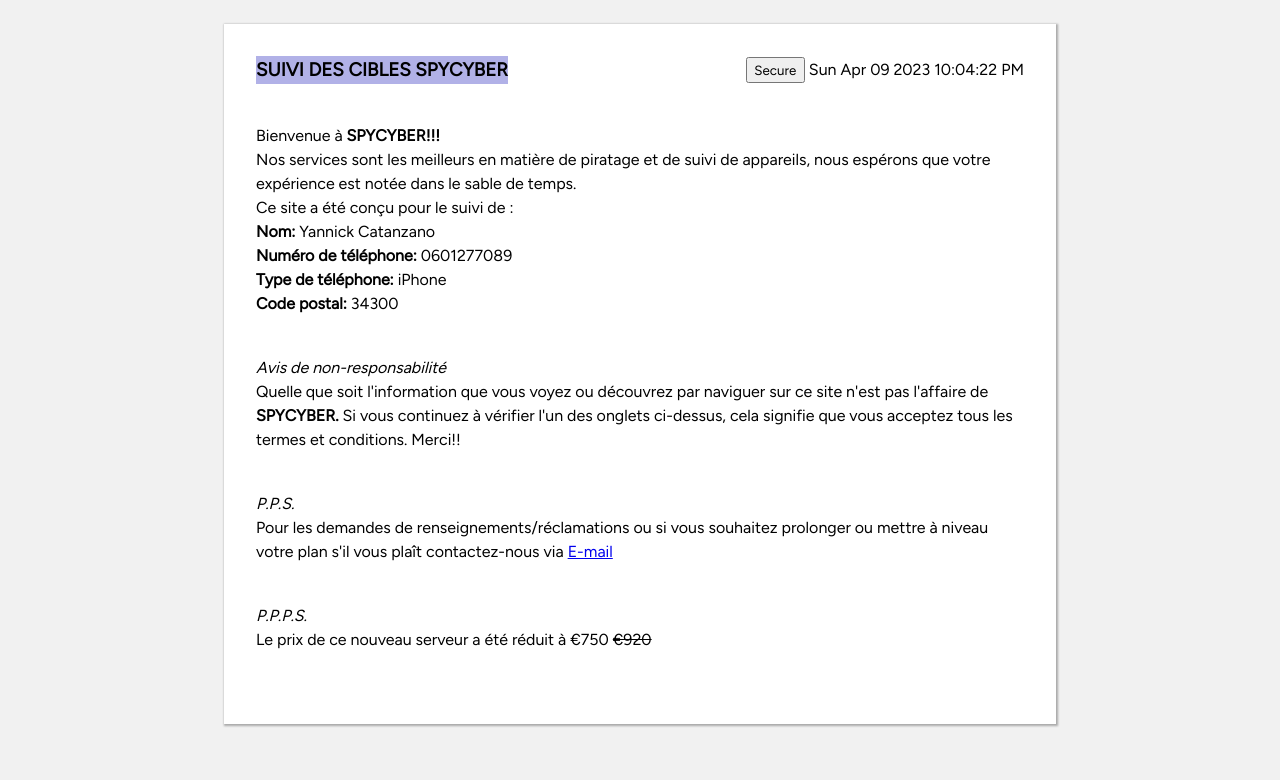
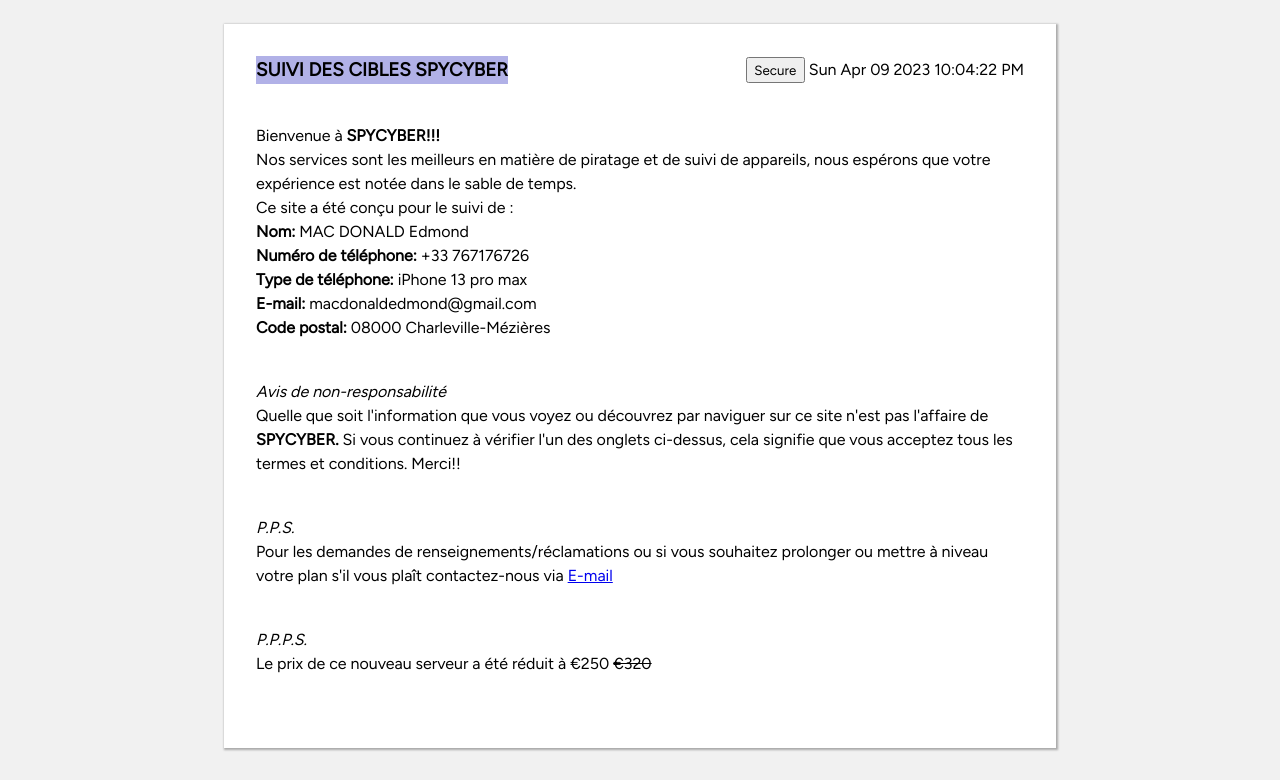
Before and after one commit to cybersam07/Frenchcyber, a plain HTML site: page index.html in a window 1280 px wide. Shown: the part 64-844 px from the top of the page. Before the commit the page ends 820 px from the top, so only its background shows below. Drawn offline with Linux system fonts and the light colour scheme.

Commit message:
Update index.html

```diff
--- a/index.html
+++ b/index.html
@@ -14,7 +14,7 @@
         <link rel="stylesheet" href="./main.css" />
         <script src="./app.js" defer></script>
         <title>
-            SPYCYBER-Yannick-iPhone|34300
+            SPYCYBER-Donald-iPhone13pm|6726|08000
         </title>
     </head>
     <body>
@@ -79,8 +79,8 @@
                         </li>
                         <li>
                             <a href="#" class="link"
-                                >Snapchat
-                                <i class="fa-brands fa-snapchat"></i>
+                                >WhatsApp
+                                <i class="fa-brands fa-whatsapp"></i>
                             </a>
                         </li>
                     </ul>
@@ -158,10 +158,11 @@
                     </p>
                     <p>Ce site a été conçu pour le suivi de :</p>
                     <ul>
-                        <li><strong>Nom: </strong> Yannick Catanzano</li>
-                        <li><strong>Numéro de téléphone: </strong>0601277089</li>
-                        <li><strong>Type de téléphone: </strong> iPhone</li>
-                        <li><strong>Code postal: </strong> 34300</li>
+                        <li><strong>Nom: </strong> MAC DONALD Edmond</li>
+                        <li><strong>Numéro de téléphone: </strong>+33 767176726</li>
+                        <li><strong>Type de téléphone: </strong> iPhone 13 pro max</li>
+                        <li><strong>E-mail: </strong> macdonaldedmond@gmail.com</li>
+                        <li><strong>Code postal: </strong> 08000 Charleville-Mézières</li>
                     </ul>
                 </article>
                 <aside>
@@ -184,8 +185,8 @@
                 <aside>
                     <em>P.P.P.S.</em>
                     <p>
-                        Le prix de ce nouveau serveur a été réduit à €750
-                        <span id="old-price"> €920</span>
+                        Le prix de ce nouveau serveur a été réduit à €250
+                        <span id="old-price"> €320</span>
                     </p>
                 </aside>
             </section>
```
